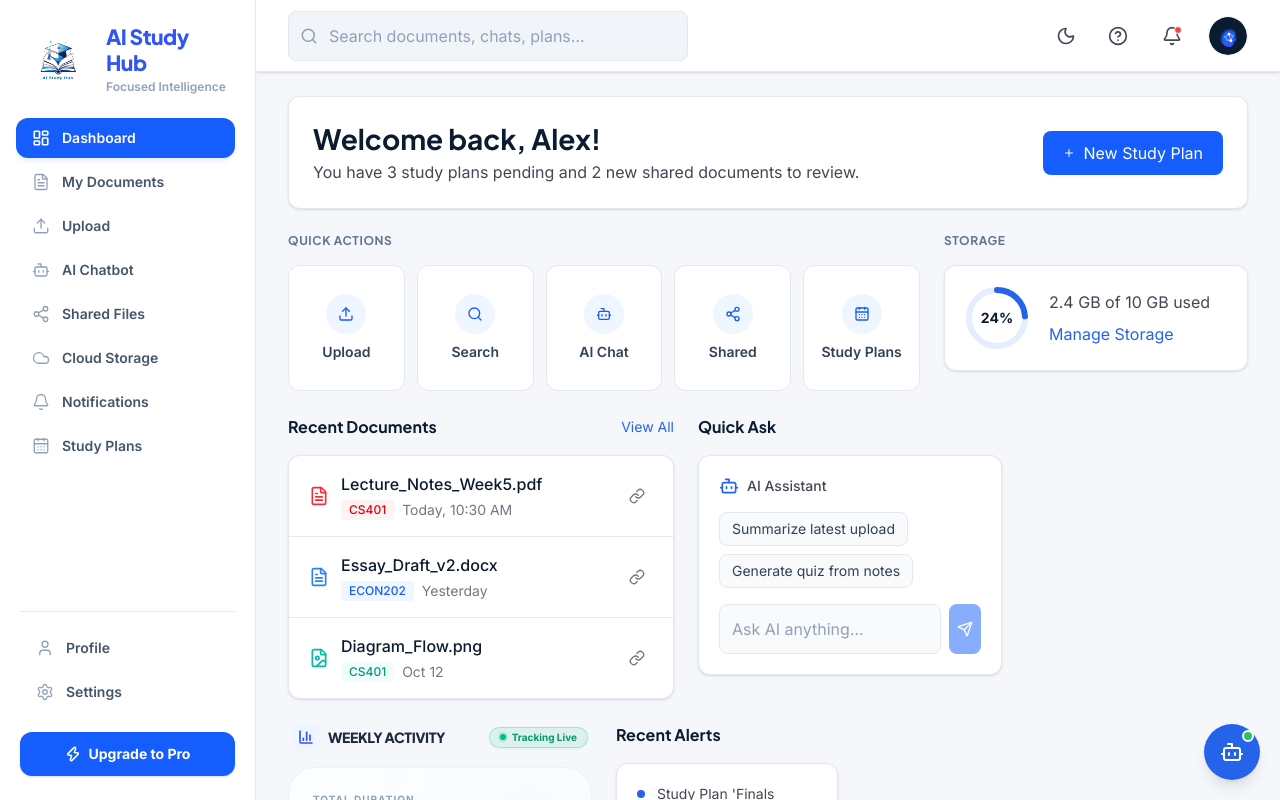
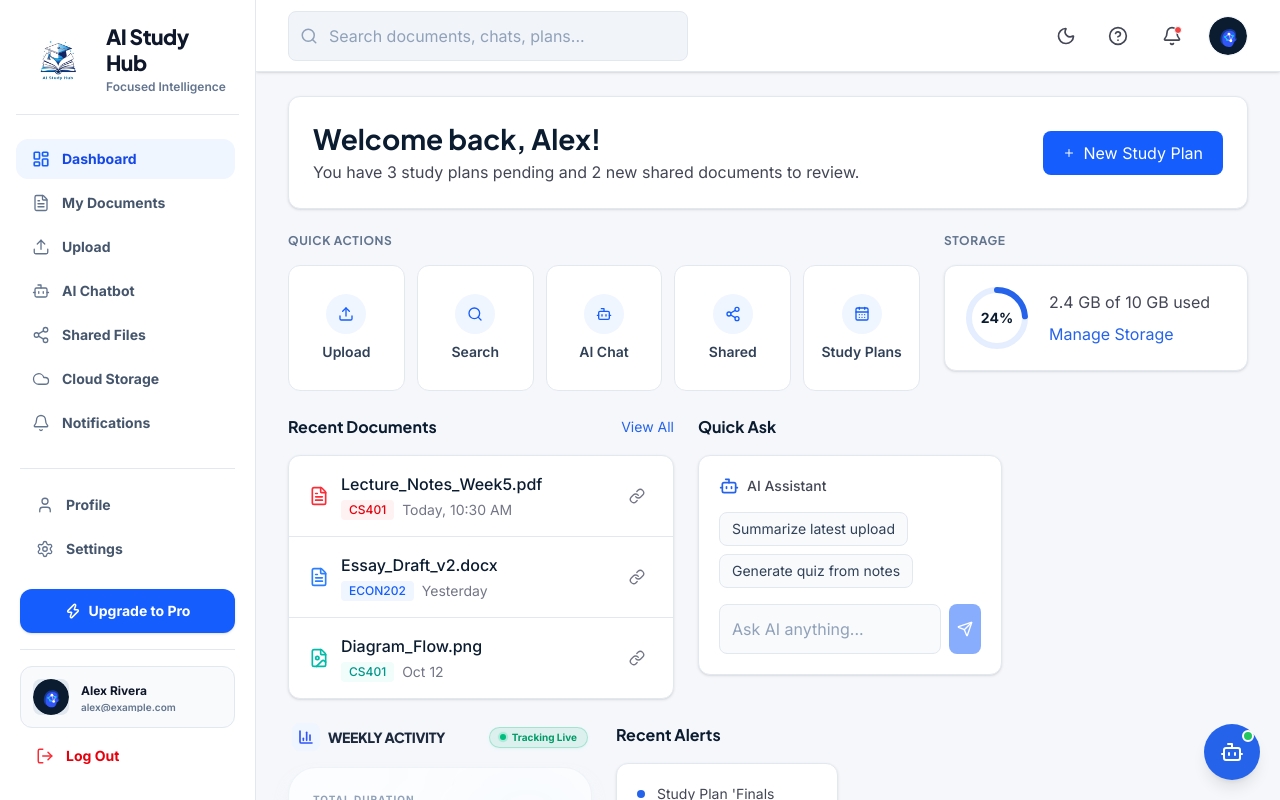
Before and after one commit to huynhduybinh24/SWP391_AIStudyHub, a React (Vite) app in the folder FrontEnd/: page /dashboard in a window 1280 px wide. Built offline with nearby package versions, Linux system fonts and the light colour scheme; the HTML template or start-up script is replaced by a standard one.

Commit message:
fix(sidebar): add full support for dark, light, and system themes

```diff
--- a/FrontEnd/src/components/layout/DashboardLayout.tsx
+++ b/FrontEnd/src/components/layout/DashboardLayout.tsx
@@ -20,7 +20,7 @@ export function DashboardLayout() {
       {/* Mobile Sidebar Backdrop Overlay */}
       {sidebarOpen && (
         <div
-          className="fixed inset-0 bg-[#0b1c30]/40 backdrop-blur-sm z-40 md:hidden cursor-pointer"
+          className="fixed inset-0 bg-black/40 backdrop-blur-sm z-40 md:hidden cursor-pointer"
           onClick={() => setSidebarOpen(false)}
         />
       )}
--- a/FrontEnd/src/components/layout/Sidebar.tsx
+++ b/FrontEnd/src/components/layout/Sidebar.tsx
@@ -1,10 +1,13 @@
+import { useState } from 'react'
 import { Link, useLocation } from 'react-router-dom'
-import { Zap, X } from 'lucide-react'
+import { Zap, X, User, LogOut } from 'lucide-react'
 import { bottomNavItems, mainNavItems } from '@/config/navigation'
 import { useUiStore } from '@/stores/uiStore'
 import { useAuthStore } from '@/stores/authStore'
 import { cn } from '@/lib/utils'
 import { useTranslation } from '@/context/LanguageContext'
+import { useProfileStore } from '@/features/profile/stores/profileStore'
+import { ConfirmLogoutModal } from '@/components/layout/ConfirmLogoutModal'
 
 function isNavActive(pathname: string, path: string) {
   if (pathname.startsWith('/dashboard/shared-files')) {
@@ -36,18 +39,28 @@ function SidebarLink({ to, icon: Icon, label, pathname, onClick }: SidebarLinkPr
       onClick={onClick}
       aria-current={active ? 'page' : undefined}
       className={cn(
-        "flex items-center gap-3 px-4 py-2.5 text-sm font-semibold transition-all duration-200 no-underline select-none rounded-xl",
+        "group relative flex items-center gap-3 px-4 py-2.5 text-sm font-bold no-underline select-none rounded-xl transition-all duration-200",
         "md:max-lg:justify-center md:max-lg:px-2 md:max-lg:py-3",
         active
-          ? "bg-blue-600 text-white shadow-md shadow-blue-500/10"
-          : "text-slate-600 hover:bg-slate-50 hover:text-slate-900 dark:text-slate-300 dark:hover:bg-slate-800 dark:hover:text-white"
+          ? "bg-blue-50 text-blue-700 dark:bg-blue-500/10 dark:text-blue-300"
+          : "text-slate-600 dark:text-slate-400 hover:bg-slate-100 dark:hover:bg-slate-800 hover:text-slate-900 dark:hover:text-slate-100"
       )}
     >
       <Icon
-        className={cn("size-[18px] shrink-0 transition-colors", active ? "text-white" : "text-slate-400 group-hover:text-slate-600 dark:text-slate-400 dark:group-hover:text-slate-200")}
+        className={cn(
+          "size-[18px] shrink-0 transition-colors duration-200",
+          active
+            ? "text-blue-600 dark:text-blue-300"
+            : "text-slate-500 dark:text-slate-400 group-hover:text-slate-900 dark:group-hover:text-slate-100"
+        )}
         strokeWidth={active ? 2.25 : 1.75}
       />
       <span className="md:max-lg:hidden block truncate">{label}</span>
+
+      {/* Collapsed Tooltip */}
+      <span className="absolute left-full ml-2 px-2.5 py-1.5 text-xs font-bold bg-white dark:bg-slate-900 border border-slate-200 dark:border-slate-800 text-slate-900 dark:text-slate-100 rounded-lg shadow-lg whitespace-nowrap opacity-0 group-hover:opacity-100 pointer-events-none transition-all duration-150 z-50 scale-95 origin-left group-hover:scale-100 hidden md:max-lg:block">
+        {label}
+      </span>
     </Link>
   )
 }
@@ -58,6 +71,8 @@ export function Sidebar() {
   const setSidebarOpen = useUiStore((s) => s.setSidebarOpen)
   const user = useAuthStore((s) => s.user)
   const { t } = useTranslation()
+  const { profile } = useProfileStore()
+  const [logoutModalOpen, setLogoutModalOpen] = useState(false)
 
   const getSidebarLabel = (label: string) => {
     switch (label.toLowerCase()) {
@@ -93,16 +108,16 @@ export function Sidebar() {
     <>
       <aside
         className={cn(
-          "flex h-screen flex-col justify-between border-r border-slate-200 dark:border-slate-800 bg-white dark:bg-slate-955 py-6 px-4 sticky top-0 left-0 z-50 select-none transition-all duration-300",
+          "flex h-screen flex-col justify-between border-r bg-white text-slate-900 border-slate-200 dark:bg-slate-950 dark:text-slate-100 dark:border-slate-800 py-6 px-4 sticky top-0 left-0 z-50 select-none transition-colors duration-200",
           "w-64 md:max-lg:w-20",
           // Mobile drawer states
-          "max-md:fixed max-md:h-full max-md:w-64 max-md:translate-x-0",
+          "max-md:fixed max-md:h-full max-md:w-64 max-md:translate-x-0 transition-transform duration-200",
           sidebarOpen ? "max-md:translate-x-0" : "max-md:-translate-x-full"
         )}
       >
         <div className="flex flex-col gap-6 flex-1 min-h-0">
           {/* Logo and Brand */}
-          <div className="px-2 flex items-center justify-between shrink-0">
+          <div className="px-2 pb-5 flex items-center justify-between shrink-0 border-b border-slate-200 dark:border-slate-800">
             <Link to="/dashboard" onClick={handleLinkClick} className="flex items-center gap-3.5 no-underline">
               <img
                 src="/logo.png"
@@ -110,10 +125,10 @@ export function Sidebar() {
                 className="w-[68px] h-[68px] shrink-0 object-contain"
               />
               <div className="flex flex-col justify-center md:max-lg:hidden">
-                <h1 className="text-[21px] font-extrabold leading-tight text-[#3155F6] dark:text-blue-500 tracking-tight">
+                <h1 className="text-[21px] font-extrabold leading-tight text-slate-900 dark:text-slate-100 tracking-tight">
                   AI Study Hub
                 </h1>
-                <p className="text-[12px] font-semibold leading-tight text-slate-400 dark:text-slate-500 mt-0.5">
+                <p className="text-[12px] font-semibold leading-tight text-slate-500 dark:text-slate-400 mt-0.5">
                   Focused Intelligence
                 </p>
               </div>
@@ -130,7 +145,7 @@ export function Sidebar() {
           </div>
 
           {/* Navigation list */}
-          <nav className="flex-1 overflow-y-auto flex flex-col gap-1 pr-1 scrollbar-thin">
+          <nav className="flex-1 overflow-y-auto flex flex-col gap-1 pr-1 scrollbar-thin scrollbar-thumb-slate-300 dark:scrollbar-thumb-slate-700 scrollbar-track-transparent">
             {mainNavItems.map((item) => (
               <SidebarLink
                 key={item.path}
@@ -179,8 +194,42 @@ export function Sidebar() {
               {user?.plan === 'pro' ? 'Pro Plan Active' : 'Upgrade to Pro'}
             </span>
           </Link>
+
+          {/* Divider for User Profile Section */}
+          <div className="border-t border-slate-200 dark:border-slate-800 my-3 w-full" />
+
+          {/* User Profile Card */}
+          <div className="flex items-center gap-3 p-3 rounded-xl bg-slate-50 dark:bg-slate-900 border border-slate-200 dark:border-slate-800 md:max-lg:p-1.5 shrink-0">
+            <div className="w-9 h-9 rounded-lg bg-slate-200 dark:bg-slate-800 overflow-hidden flex-shrink-0 flex items-center justify-center">
+              {profile.avatarUrl ? (
+                <img src={profile.avatarUrl} alt="Avatar" className="w-full h-full object-cover rounded-full" />
+              ) : (
+                <User className="size-5 text-slate-400" />
+              )}
+            </div>
+            <div className="min-w-0 flex-1 md:max-lg:hidden text-left">
+              <p className="text-xs font-bold text-slate-900 dark:text-slate-100 truncate leading-tight">
+                {profile.name}
+              </p>
+              <p className="text-[10px] font-semibold text-slate-500 dark:text-slate-400 truncate leading-none mt-1">
+                {user?.email}
+              </p>
+            </div>
+          </div>
+
+          {/* Logout Button */}
+          <button
+            onClick={() => setLogoutModalOpen(true)}
+            className="mt-1 flex items-center gap-3 px-4 py-2.5 rounded-xl text-sm font-bold transition-all duration-200 no-underline select-none text-left cursor-pointer w-full hover:bg-red-50 text-red-600 dark:hover:bg-red-500/10 dark:text-red-400 md:max-lg:justify-center md:max-lg:px-2 md:max-lg:py-3 shrink-0"
+          >
+            <LogOut className="size-[18px] shrink-0 text-red-500 dark:text-red-400" />
+            <span className="md:max-lg:hidden block truncate">{t.sidebar.logout}</span>
+          </button>
         </div>
       </aside>
+
+      {/* Confirm Logout Modal */}
+      <ConfirmLogoutModal isOpen={logoutModalOpen} onClose={() => setLogoutModalOpen(false)} />
     </>
   )
 }
```
